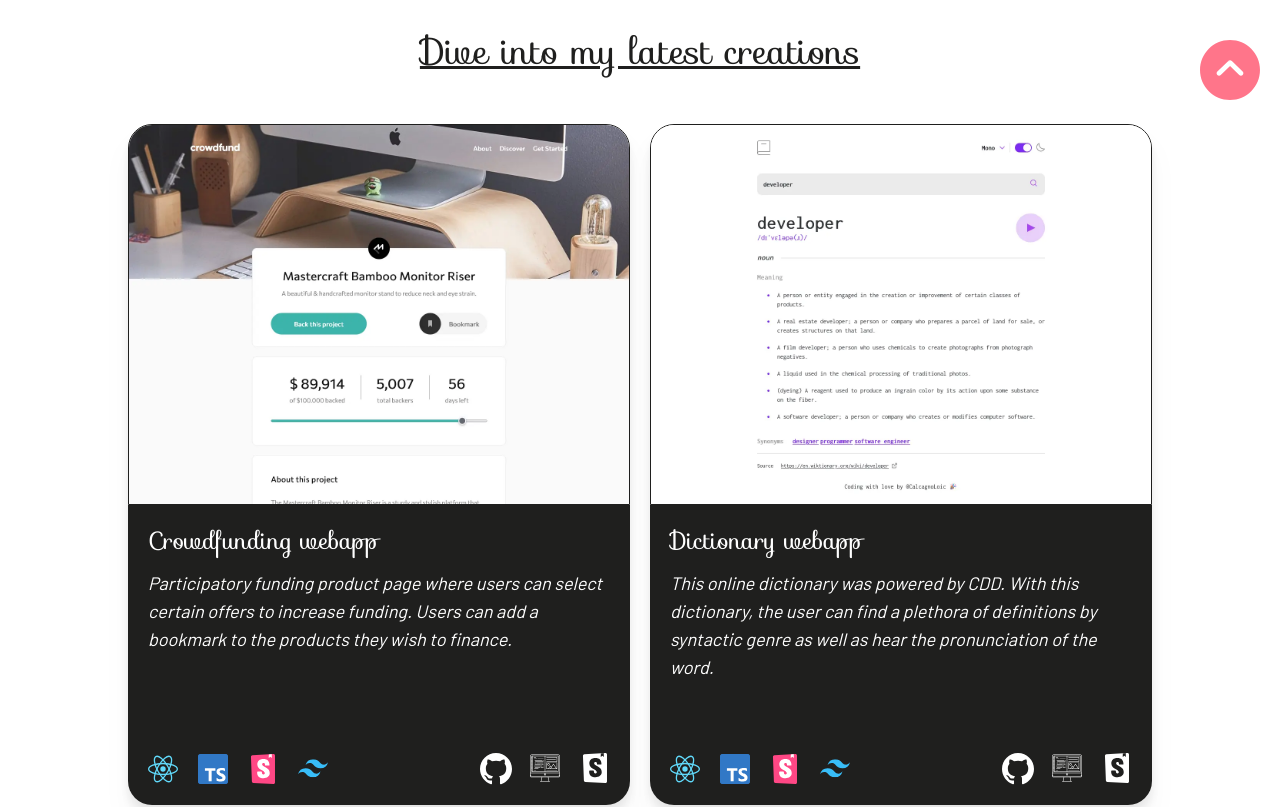
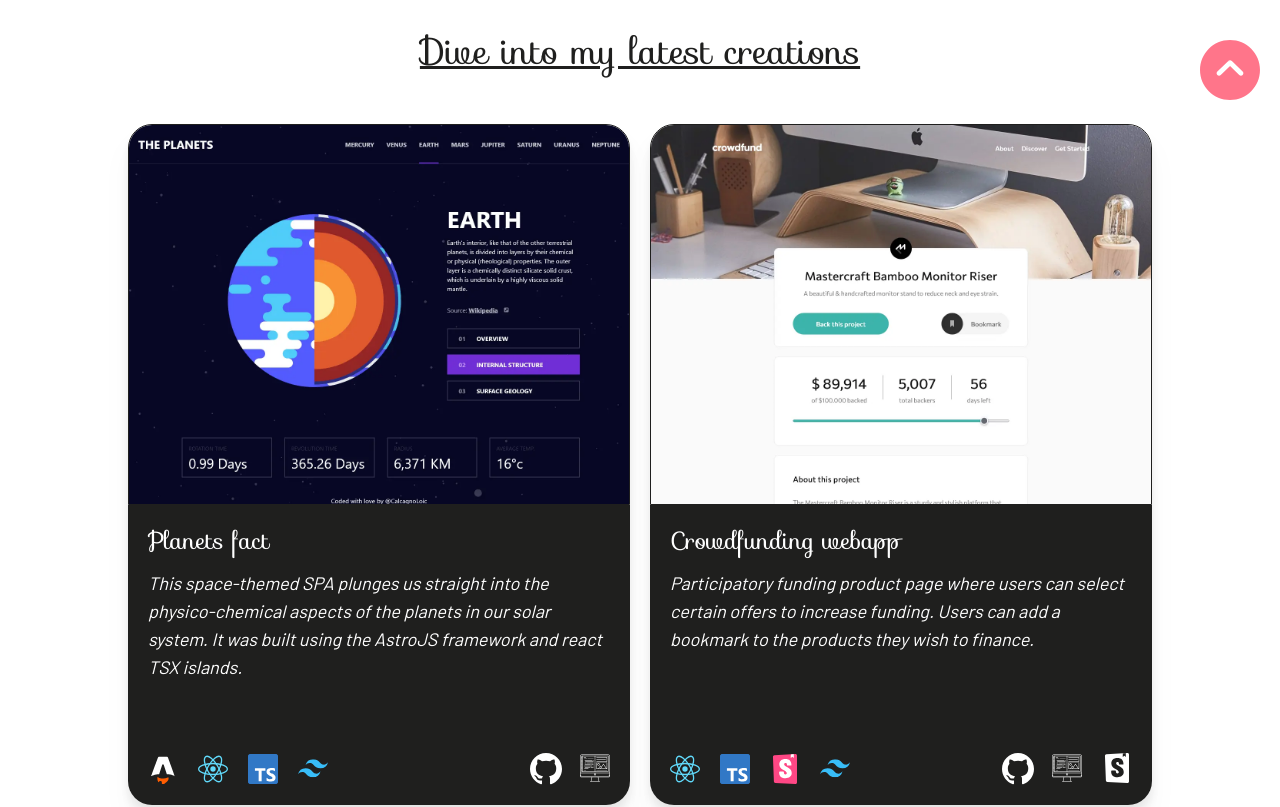
Before and after one commit to CalcagnoLoic/portfolio, a React (Vite) app: page / in a window 1280 px wide. Shown: the part 680-1487 px from the top of the page. Built offline with nearby package versions, Linux system fonts and the light colour scheme.

Commit message:
adding new project

```diff
--- a/src/data/professional.tsx
+++ b/src/data/professional.tsx
@@ -5,6 +5,43 @@ import NetworkIcons from "../icons/NetworkIcons";
 import SkillsIcons from "../icons/SkillsIcons";
 
 export const Professional: Projects[] = [
+  {
+    id: "?ZxC*Hi",
+    projectIllustration: "assets/img/planets-fact.webp",
+    projectTitle: "Planets fact",
+    projectDescription:
+      "This space-themed SPA plunges us straight into the physico-chemical aspects of the planets in our solar system. It was built using the AstroJS framework and react TSX islands.",
+    projectStack: (
+      <>
+        <SkillsIcons kind="astro" bgLight={false} />
+        <SkillsIcons kind="react" />
+        <SkillsIcons kind="ts" />
+        <SkillsIcons kind="tw" />
+      </>
+    ),
+    projectWebsite: "https://calcagnoloic.github.io/planets-fact/",
+    projectLink: (
+      <>
+        <Link
+          href="https://github.com/CalcagnoLoic/planets-fact"
+          content={
+            <NetworkIcons
+              kind="github"
+              isDarkBackground={false}
+              css="w-8 h-8"
+            />
+          }
+          target="_blank"
+          css="self-center w-[30px]"
+        />
+        <Link
+          href="https://calcagnoloic.github.io/planets-fact/"
+          target="_blanck"
+          content={<NetworkIcons kind="website" isDarkBackground={false} />}
+        />
+      </>
+    ),
+  },
   {
     id: "*YooA7N",
     projectIllustration: "assets/img/crowdfund.webp",
--- a/src/data/skills.tsx
+++ b/src/data/skills.tsx
@@ -18,7 +18,8 @@ export const skills: Skills[] = [
       "I offer my expertise in accurately translating frontend designs from Figma prototypes, as well as crafting custom designs aligned with specific design guidelines and principles.",
     skills: (
       <>
-        <SkillsIcons kind="react"  />
+        <SkillsIcons kind="react" />
+        <SkillsIcons kind="astro" bgLight={false} />
         <SkillsIcons kind="ts" />
         <SkillsIcons kind="js" />
         <SkillsIcons kind="storybook" />
--- a/src/icons/SkillsIcons/index.tsx
+++ b/src/icons/SkillsIcons/index.tsx
@@ -258,7 +258,7 @@ const Icons = ({ kind, bgLight }: SkillsProps) => {
           fill="none"
           xmlns="http://www.w3.org/2000/svg"
         >
-          <title>Astro</title>
+          <title>AstroJS</title>
           <path
             d="M27.5893 91.1365C22.7555 86.7178 21.3443 77.4335 23.3583 70.7072C26.8503 74.948 31.6888 76.2914 36.7005 77.0497C44.4374 78.2199 52.0358 77.7822 59.2231 74.2459C60.0453 73.841 60.8052 73.3027 61.7036 72.7574C62.378 74.714 62.5535 76.6892 62.3179 78.6996C61.7452 83.5957 59.3086 87.3778 55.4332 90.2448C53.8835 91.3916 52.2437 92.4167 50.6432 93.4979C45.7262 96.8213 44.3959 100.718 46.2435 106.386C46.2874 106.525 46.3267 106.663 46.426 107C43.9155 105.876 42.0817 104.24 40.6844 102.089C39.2086 99.8193 38.5065 97.3081 38.4696 94.5909C38.4511 93.2686 38.4511 91.9345 38.2733 90.6309C37.8391 87.4527 36.3471 86.0297 33.5364 85.9478C30.6518 85.8636 28.37 87.6469 27.7649 90.4554C27.7187 90.6707 27.6517 90.8837 27.5847 91.1341L27.5893 91.1365Z"
             fill="#FF5D01"
```
Also changed, not shown: public/assets/img/planets-fact.webp (added).
